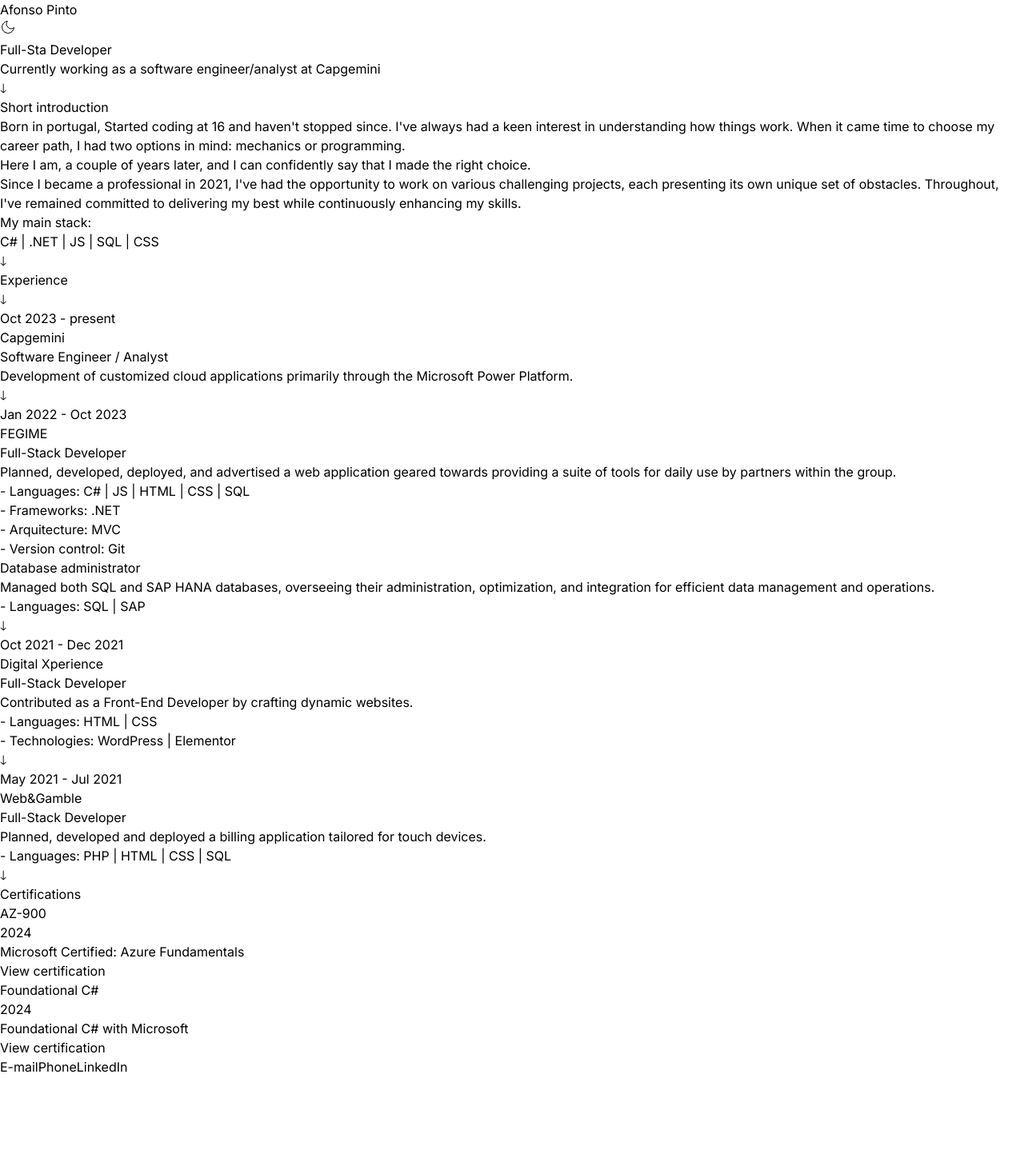
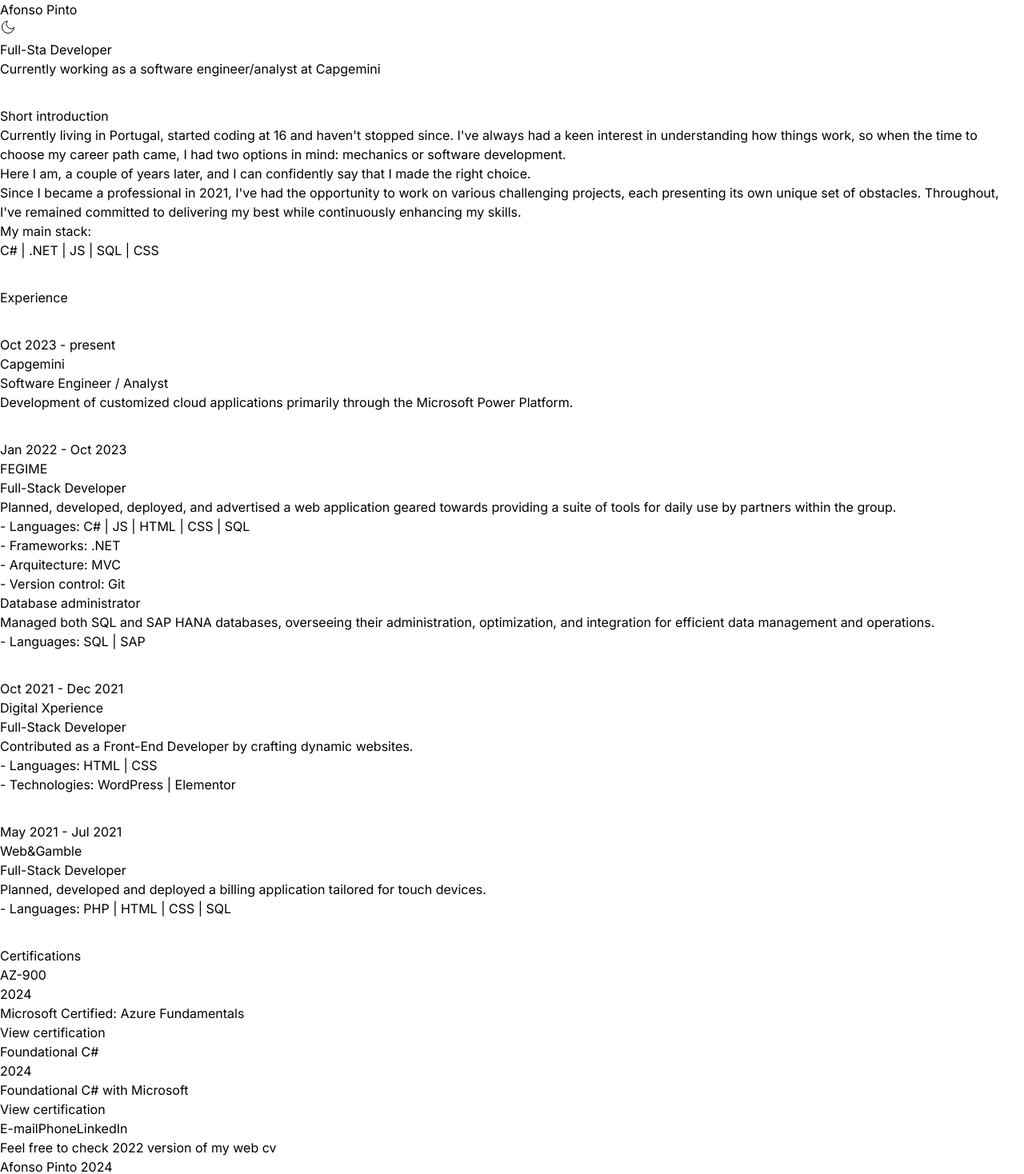
Before and after one commit to AfonsoPint0/nextjs-cv, a Next.js app: page / in a window 1280 px wide. Shown: the top 1468 px of the page at 80% size. Before the commit the page ends 1346 px from the top, so only its background shows below. Built offline with nearby package versions, Linux system fonts and the light colour scheme.

Commit message:
ACP - update

```diff
--- a/app/components/Footer.js
+++ b/app/components/Footer.js
@@ -1,10 +1,14 @@
 
 export default function Footer()  {
   return (
-    <div className="border-t-2 border-zinc-800 dark:border-zinc-400 flex justify-center">
+    <div className="border-t-2 border-zinc-800 dark:border-zinc-400">
+      <div className="flex justify-center">
         <a className="p-3 underline hover:animate-pulse" target="none" href="mailto:afonso.pinto2710@hotmail.com">E-mail</a>
         <a className="p-3 underline hover:animate-pulse" target="none" href="tel:912008773">Phone</a>
         <a className="p-3 underline hover:animate-pulse" target="none" href="https://www.linkedin.com/in/afonso-pinto/">LinkedIn</a>
+      </div>
+      <div className="text-center">Feel free to check <a  target="none" className="underline hover:animate-pulse" href="https://afonsopint0.github.io/Portfolio/">2022 version</a> of my web cv</div>
+      <div className="text-center">Afonso Pinto 2024</div>
     </div>
   );
 }
--- a/app/components/Home/Certifications.js
+++ b/app/components/Home/Certifications.js
@@ -2,7 +2,7 @@
 export default function Certifications(){
     return(
         <div className="py-10">
-            <ScreenTransition ScrollY={1900} delay={500} arrow={1}>
+            <ScreenTransition ScrollY={1900} delay={500}>
                 <div className="text-3xl flex justify-center pb-2">Certifications</div>
                 <div className="mb-4 border-2 hover:border-dotted p-2 dark:border-white border-zinc-700">
                     <div className="flex justify-between">
--- a/app/components/Home/Intro.js
+++ b/app/components/Home/Intro.js
@@ -24,7 +24,7 @@
             <ScreenTransition ScrollY={0} delay={"500"} arrow={1}>
                 <div className="text-3xl flex justify-center pb-2">Short introduction</div>
                     <div className="p-2">
-                    Born in portugal, Started coding at 16 and haven't stopped since. I've always had a keen interest in understanding how things work. When it came time to choose my career path, I had two options in mind: mechanics or programming.
+                    Currently living in Portugal, started coding at 16 and haven't stopped since. I've always had a keen interest in understanding how things work, so when the time to choose my career path came, I had two options in mind: mechanics or software development.
                     </div>
                     <div className="p-2">
                     Here I am, a couple of years later, and I can confidently say that I made the right choice.
--- a/app/components/ScreenTransition.js
+++ b/app/components/ScreenTransition.js
@@ -32,9 +32,12 @@
 
   return (
     <div>
-      <div className={"md:pt-40 xl:pt-64 flex justify-center transition-opacity ease-in-out delay-350 " + (!isVisible && arrow ? 'opacity-100 block' : 'opacity-0 hidden')}>
+      <div className={"md:pt-40 flex justify-center transition-opacity ease-in-out delay-350 " + (!isVisible && arrow ? 'opacity-100 block' : 'opacity-0 hidden')}>
           <div className="animate-bounce text-xl">
-              &#129107;
+          <svg xmlns="http://www.w3.org/2000/svg" viewBox="0 0 24 24" width="25" height="35">
+            <path d="M12 20l-8-16h16z" fill="#ffffff"/>
+          </svg>
+
           </div>
       </div>
       <div ref={targetRef} className={"transition-opacity ease-in-out delay-" + delay + " " + (isVisible ? "opacity-100" : "opacity-0")}>
```
